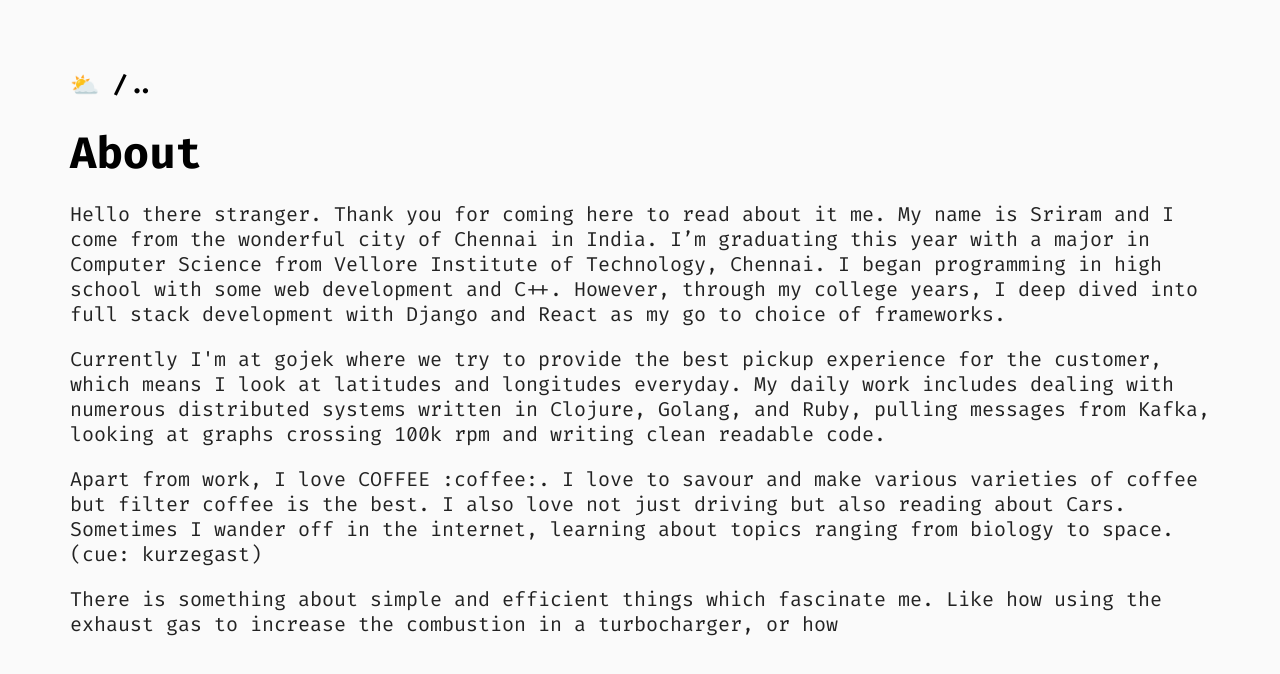
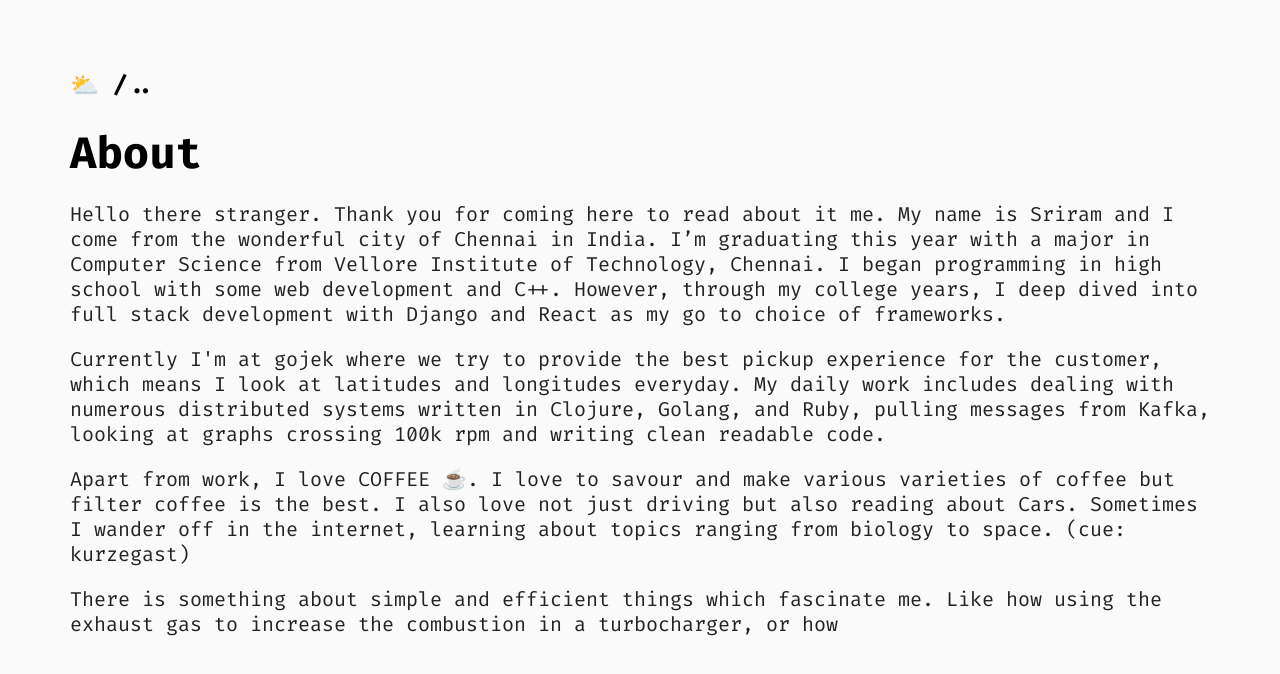
Before and after one commit to digi0ps/.com, a React (Create React App) app: page /whoami in a window 1280 px wide. Shown: the top 674 px of the page. Built offline with nearby package versions, Linux system fonts and the light colour scheme.

Commit message:
Add feather icons and polish work.

```diff
--- a/package.json
+++ b/package.json
@@ -9,6 +9,7 @@
     "@testing-library/user-event": "^7.1.2",
     "react": "^16.13.1",
     "react-dom": "^16.13.1",
+    "react-feather": "^2.0.8",
     "react-scripts": "3.4.1"
   },
   "scripts": {
--- a/src/components/whoami/index.jsx
+++ b/src/components/whoami/index.jsx
@@ -28,10 +28,10 @@ function About() {
           clean readable code.
         </p>
         <p>
-          Apart from work, I love COFFEE :coffee:. I love to savour and make
-          various varieties of coffee but filter coffee is the best. I also love
-          not just driving but also reading about Cars. Sometimes I wander off
-          in the internet, learning about topics ranging from biology to space.
+          Apart from work, I love COFFEE ☕️. I love to savour and make various
+          varieties of coffee but filter coffee is the best. I also love not
+          just driving but also reading about Cars. Sometimes I wander off in
+          the internet, learning about topics ranging from biology to space.
           (cue: kurzegast)
         </p>
         <p>
--- a/src/components/work/item.jsx
+++ b/src/components/work/item.jsx
@@ -1,11 +1,18 @@
 import React from "react";
+import { GitHub } from "react-feather";
 
 function Item(props) {
+  const meta = [props.position, props.duration].filter((x) => x);
   return (
     <div className="item">
       <p className="title">{props.company}</p>
       <p className="meta">
-        {props.position} / {props.duration}
+        {meta.join(" / ")}
+        {props.github ? (
+          <a href={props.github}>
+            <GitHub color="currentColor" size={14} />
+          </a>
+        ) : null}
       </p>
       <p className="description">{props.description}</p>
     </div>
--- a/src/components/work/stuff.js
+++ b/src/components/work/stuff.js
@@ -30,14 +30,15 @@ export const PROJECTS = [
     github: "https://github.com/typeforslack/",
     description: `
     An open-source project aimed at improving an user’s typing skills though
-    various practice modes and races with other users having multiple services
-    written in Django and Node`,
+    various practice modes and multiplayer races implemented using multiple
+    services written in Django and Node`,
   },
   {
     company: "Uniqna",
     github: "https://github.com/typeforslack/",
     description: `
-    A project which acted as a forum for students in universities, my first big
-    project which using django to build the entire system from scratch`,
+    An website for university students which acts as a forum for each university.
+    Wrote all features from scratch with backend being a Django monolith and a
+    plain vanilla frontend`,
   },
 ];
--- a/src/index.css
+++ b/src/index.css
@@ -46,6 +46,11 @@ h2.standard {
   font-weight: bold;
   font-size: 3.4rem;
   margin-top: 0px;
+  margin-bottom: 2rem;
+}
+
+svg {
+  vertical-align: middle;
 }
 
 .no-select {
```
Also changed, not shown: 1 other file (tests, documents, lock files or other folders).
